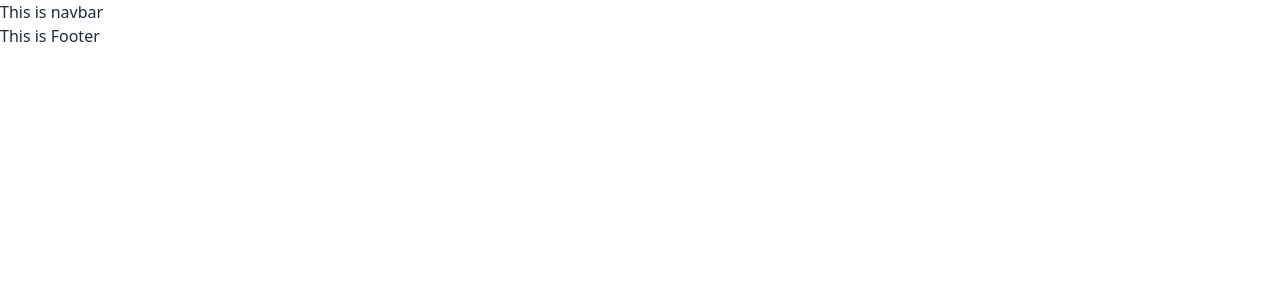
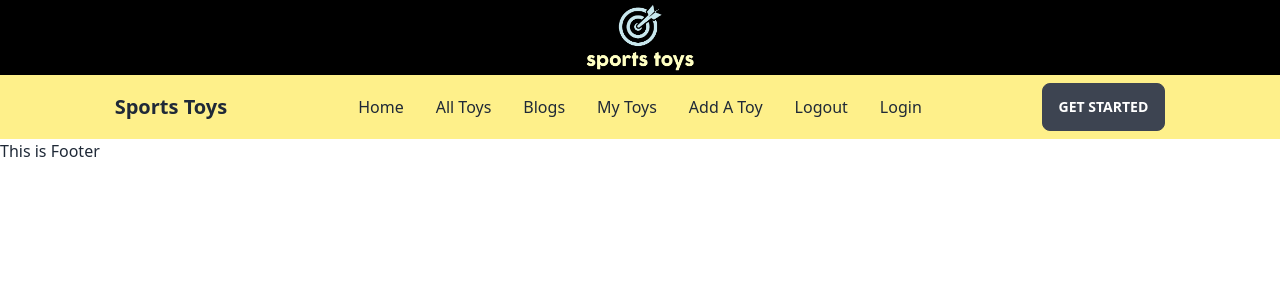
Before and after one commit to Asma505/toy-marketplace-client-side, a React (Vite) app: page / in a window 1280 px wide. Shown: the top 300 px of the page. Built offline with nearby package versions, Linux system fonts and the light colour scheme.

Commit message:
navbar designed

```diff
--- a/src/Shared/Navbar/Navbar.jsx
+++ b/src/Shared/Navbar/Navbar.jsx
@@ -1,9 +1,46 @@
-
+import { Link } from 'react-router-dom';
+import logo from '../../assets/logo.png';
+// import logonew from '../../assets/logo3.png';
 
 const Navbar = () => {
+
+    const menues = <>
+        <li><Link to='/'>Home</Link></li>
+        <li><Link to=''>All Toys</Link></li>
+        <li><Link to=''>Blogs</Link></li>
+        <li><Link to=''>My Toys</Link></li>
+        <li><Link to=''>Add A Toy</Link></li>
+        <li><Link to=''>Logout</Link></li>
+        <li><Link to=''>Login</Link></li>
+    </>
     return (
         <div>
-            <p>This is navbar</p>
+            <div className='bg-black py-1'>
+                <img className='w-28 mx-auto' src={logo} alt="" />
+            </div>
+            <div className='bg-yellow-200'>
+                <div className="navbar md:w-10/12 md:mx-auto">
+                    <div className="navbar-start">
+                        <div className="dropdown">
+                            <label tabIndex={0} className="btn btn-ghost lg:hidden">
+                                <svg xmlns="http://www.w3.org/2000/svg" className="h-5 w-5" fill="none" viewBox="0 0 24 24" stroke="currentColor"><path strokeLinecap="round" strokeLinejoin="round" strokeWidth="2" d="M4 6h16M4 12h8m-8 6h16" /></svg>
+                            </label>
+                            <ul tabIndex={0} className="menu menu-compact dropdown-content mt-3 p-2 shadow bg-base-100 rounded-box w-52">
+                            {menues}
+                            </ul>
+                        </div>
+                        <a className="normal-case text-xl font-bold">Sports Toys</a>
+                    </div>
+                    <div className="navbar-center hidden lg:flex">
+                        <ul className="menu menu-horizontal px-1">
+                            {menues}
+                        </ul>
+                    </div>
+                    <div className="navbar-end">
+                        <a className="btn">Get started</a>
+                    </div>
+                </div>
+            </div>
         </div>
     );
 };
```
Also changed, not shown: src/assets/logo.png (added), src/assets/logo3.png (added).
